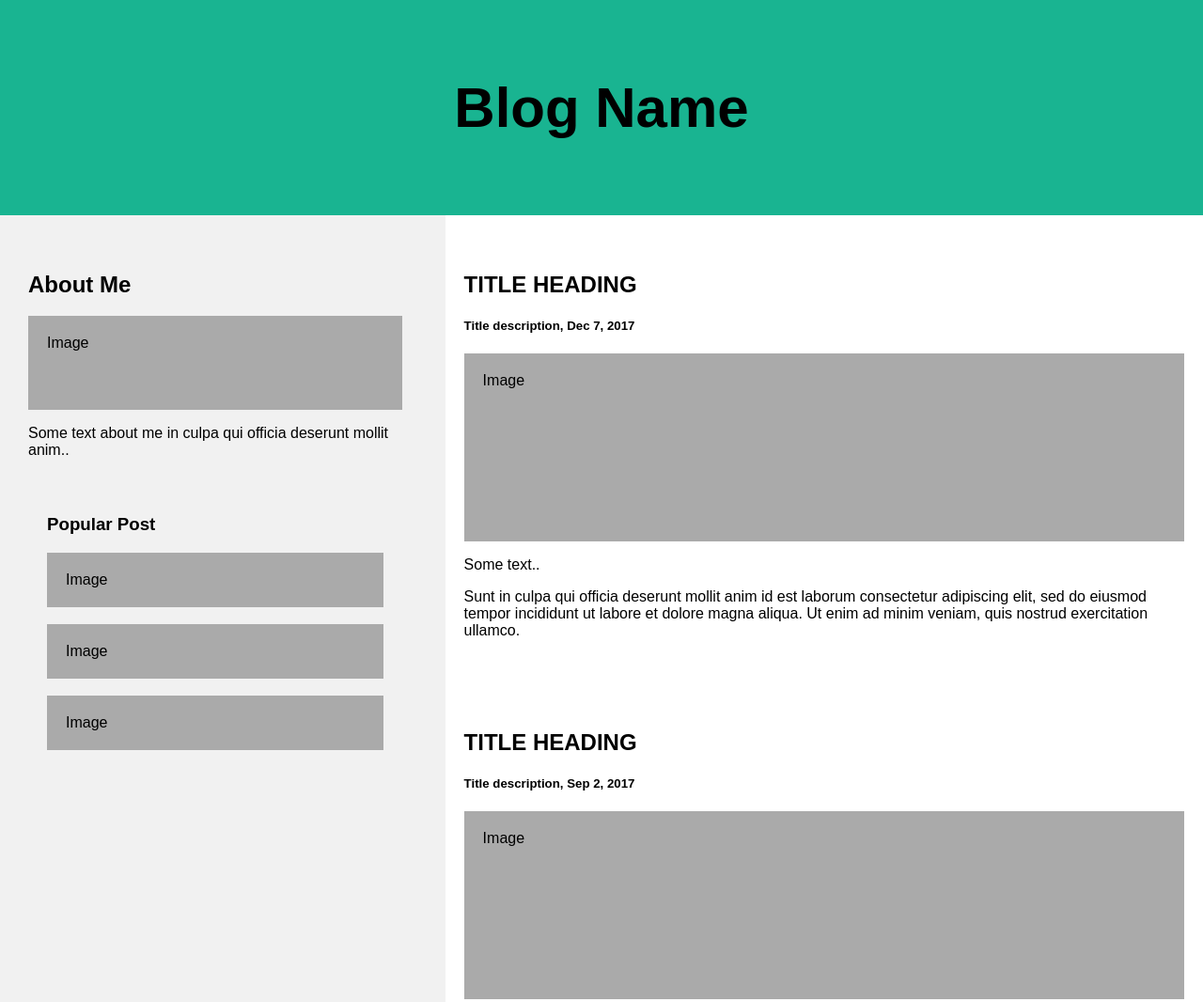
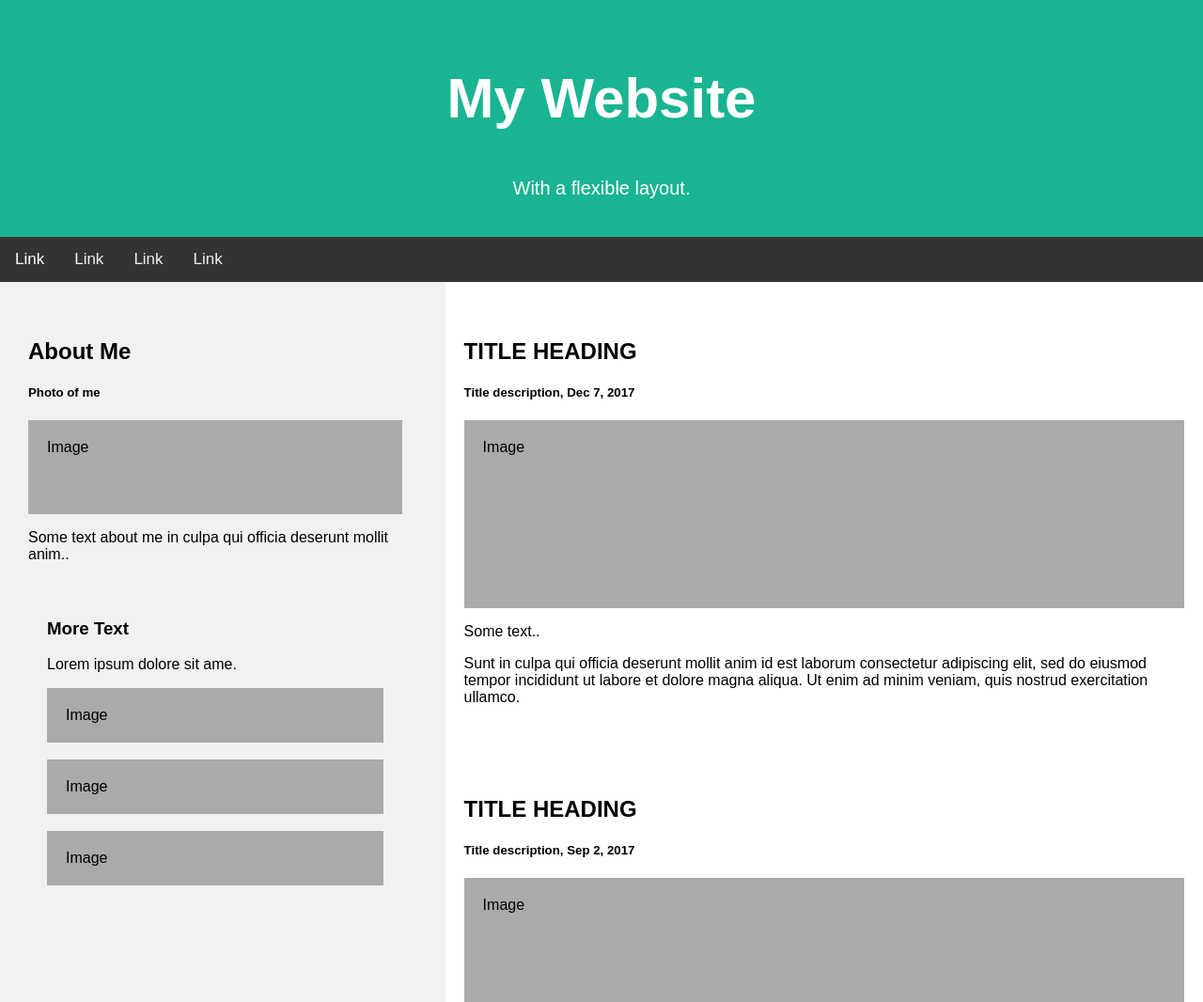
Before and after one commit to CMGraham23/Assignmemt-Flexbox-Simple-Web, a plain HTML site: page index.html in a window 1280 px wide. Shown: the top 1066 px of the page at 94% size. Drawn offline with Linux system fonts and the light colour scheme.

Commit message:
second commit

```diff
--- a/index.html
+++ b/index.html
@@ -10,8 +10,22 @@
 <body>
 
     <div class="header">
-      <h2>Blog Name</h2>
+    <a href="#mywebsite"><h2>My Website</h2></a>
+      <p>With a flexible layout.</p>
     </div>
+
+
+    <div class="topnav">
+      <a class="active" href="#home">Link</a>
+      <a href="#news">Link</a>
+      <a href="#contact">Link</a>
+      <a href="#contact">Link</a>
+      <div class="topnav-right">
+        <a href="#search"></a>
+        <a href="#about"></a>
+      </div>
+    </div>
+
 
     <div class="row">
       <div class="rightcolumn">
@@ -35,15 +49,17 @@
       <div class="leftcolumn">
         <div class="card">
           <h2>About Me</h2>
+          <h5>Photo of me</h5>
           <div class="fakeimg" style="height:100px;">Image</div>
           <p>Some text about me in culpa qui officia deserunt mollit anim..</p>
 
+
         <div class="card">
-          <h3>Popular Post</h3>
+          <h3>More Text</h3>
+          <p>Lorem ipsum dolore sit ame. </p>
           <div class="fakeimg">Image</div><br>
           <div class="fakeimg">Image</div><br>
           <div class="fakeimg">Image</div>
-        </div>
         </div>
         </div>
       </div>
--- a/style.css
+++ b/style.css
@@ -13,11 +13,56 @@
 
   /* Header/Blog Title */
   .header {
-    padding: 30px;
+    padding: 20px;
+    margin-bottom: 0px;
     font-size: 40px;
     text-align: center;
+    color: white;
     background-color: #19b491;
   }
+
+.header a{
+  color: white;
+  text-decoration: none;
+}
+
+.header p{
+  font-size: 20px;
+  color: white;
+  text-align: center;
+  padding: 0px;
+  margin-top: 0px;}
+
+
+/* Style the top navigation bar */
+.topnav {
+  overflow: hidden;
+  background-color: #333;
+}
+
+.topnav a {
+  float: left;
+  color: #f2f2f2;
+  text-align: center;
+  padding: 14px 16px;
+  text-decoration: none;
+  font-size: 17px;
+}
+
+.topnav a:hover {
+  background-color: #ddd;
+  color: black;
+}
+
+.topnav a.active {
+  background-color: #333;
+  color: white;
+}
+
+/*.topnav-right {
+  float: right;
+}
+*/
 
   /* Create two unequal columns that floats next to each other */
 
@@ -68,7 +113,20 @@
     margin-top: 0px;
   }
 
-  /* Responsive layout - when the screen is less than 800px wide, make the two columns stack on top of each other instead of next to each other */
+
+
+
+
+  /* Responsive layout: - when the screen is less than 800px wide, navigation stock column ; make the two columns stack on top of each other instead of next to each other */
+
+ @media screen and (max-width: 800px) {
+    .topnav a {
+      float: none;
+      display: block;
+      text-align: center;
+    }
+  }
+
   @media screen and (max-width: 800px) {
     .leftcolumn, .rightcolumn {
       width: 100%;
```
